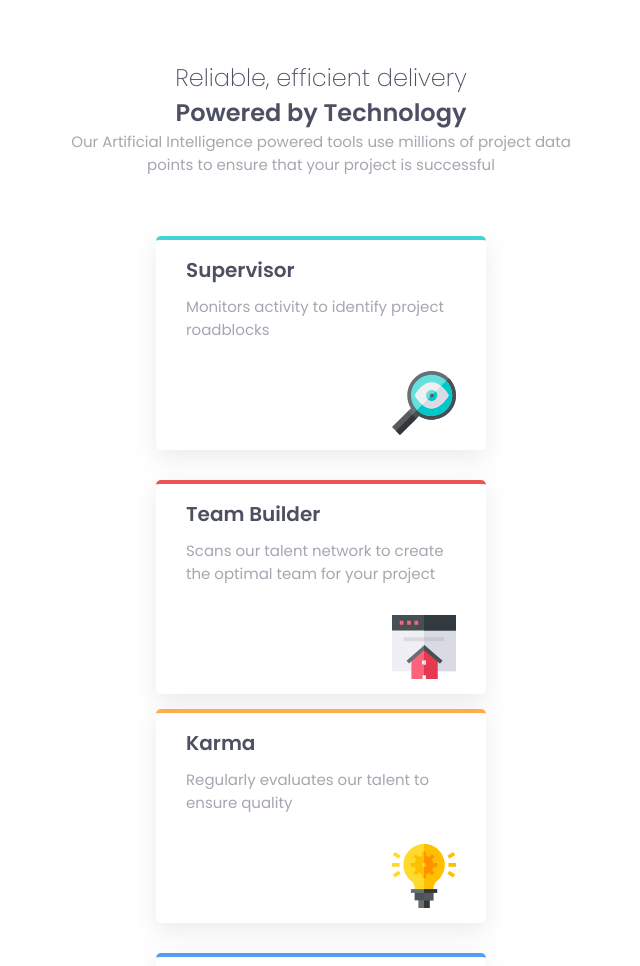
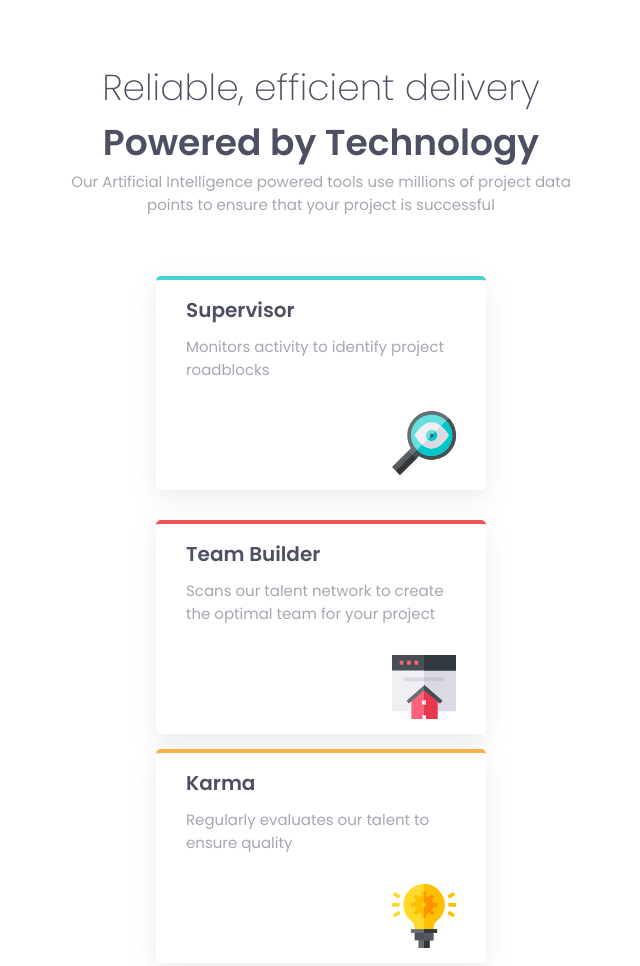
Before and after one commit to LWhills/FourCardFeatureSection, a plain HTML site: page index.html in a window 1280 px wide. Shown: the top 966 px of the page, without its empty margins (319-959 px from the left). Drawn offline with Linux system fonts and the light colour scheme.

Commit message:
Correction font size

```diff
--- a/CSS/style.css
+++ b/CSS/style.css
@@ -17,7 +17,7 @@ body {
 
 h1,
 .subtitle {
-  font-size: 1.5rem;
+  font-size: 2.25rem;
 }
 h1 {
   font-weight: 600;
```
